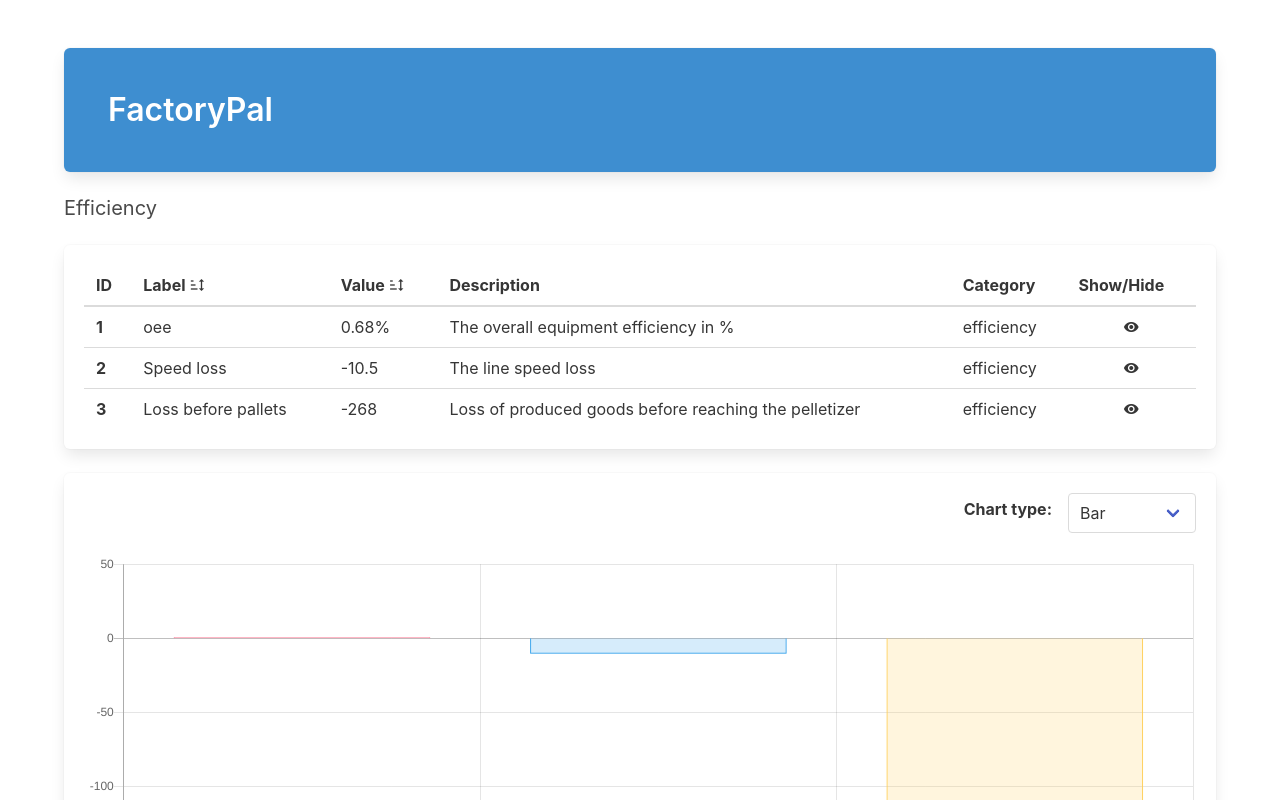
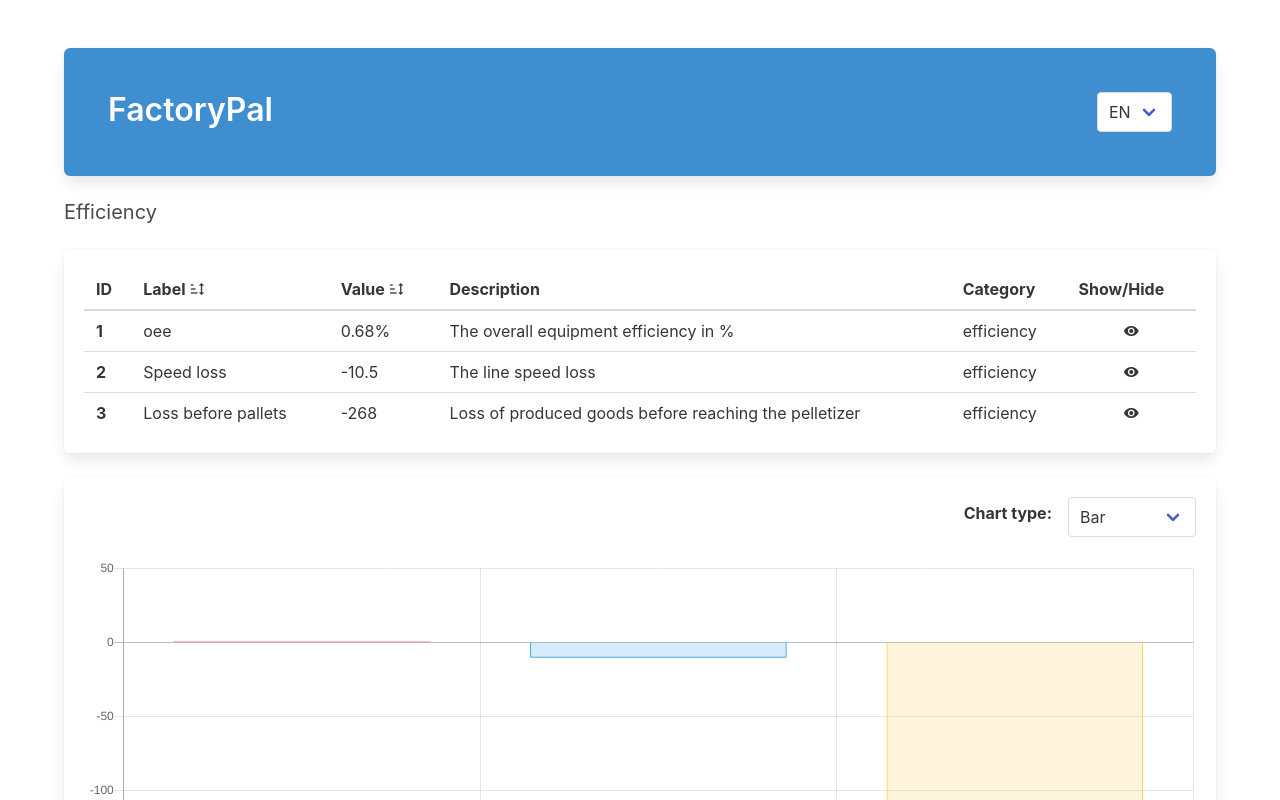
Before and after one commit to JoaoPCAzevedo/factorypal, a React (Create React App) app: page / in a window 1280 px wide. Shown: the top 800 px of the page. Built offline with nearby package versions, Linux system fonts and the light colour scheme.

Commit message:
Add translation switcher

```diff
--- a/package.json
+++ b/package.json
@@ -9,8 +9,12 @@
     "bulma": "^0.9.2",
     "chart.js": "^2.9.4",
     "chartjs-plugin-datalabels": "^0.7.0",
+    "i18next": "^19.9.1",
+    "i18next-browser-languagedetector": "^6.0.1",
+    "i18next-http-backend": "^1.1.1",
     "react": "^17.0.1",
     "react-dom": "^17.0.1",
+    "react-i18next": "^11.8.8",
     "react-scripts": "4.0.2",
     "typescript": "^4.1.5",
     "web-vitals": "^1.1.0"
--- a/src/App.tsx
+++ b/src/App.tsx
@@ -1,9 +1,11 @@
 /** Load dependencies */
 import React from "react";
 import { ChartType } from "chart.js";
+import { useTranslation } from "react-i18next";
 
 /** Load components */
 import { ChartColors } from "./components/Chart";
+import LanguageSwitcher from "./components/LanguageSwitcher";
 import DataShow from "./components/DataShow";
 
 /** Load types */
@@ -63,29 +65,37 @@ const columnColors: ChartColors = {
 
 /** Component */
 const App: React.FC = () => {
+  const { t } = useTranslation("common");
   return (
     <section className="section">
       <div className="container">
         <section className="hero is-small is-info box">
           <div className="hero-body">
-            <h1 className="title">FactoryPal</h1>
+            <div className="columns">
+              <div className="column is-four-fifths">
+                <h1 className="title">FactoryPal</h1>
+              </div>
+              <div className="column has-text-right">
+                <LanguageSwitcher />
+              </div>
+            </div>
           </div>
         </section>
         <DataShow
-          title={"Efficiency"}
+          title={t("titles.efficiency")}
           titles={titles}
           data={dataEfficiency}
           chartTypes={types}
           chartColors={columnColors}
         />
         <DataShow
-          title={"Shift"}
+          title={t("titles.shift")}
           titles={titles}
           data={dataShift}
           chartTypes={types}
         />
         <DataShow
-          title={"Downtime"}
+          title={t("titles.downtime")}
           titles={titles}
           data={dataDowntine}
           chartTypes={types}
--- /dev/null
+++ b/src/components/LanguageSwitcher.tsx
@@ -0,0 +1,28 @@
+/** Load dependencies */
+import React from "react";
+import { useTranslation } from "react-i18next";
+
+/** Load components */
+import Select from "./Select";
+
+/** Configs */
+const languages = ["en", "de"];
+
+/** Component */
+const LanguageSwitcher: React.FC = () => {
+  const { i18n } = useTranslation();
+
+  return (
+    <div className="select">
+      <Select
+        name="language-switcher"
+        className="is-uppercase"
+        data={languages}
+        onChange={(e) => i18n.changeLanguage(e.target.value)}
+        selected={i18n.language}
+      />
+    </div>
+  );
+};
+
+export default LanguageSwitcher;
--- a/src/components/Select.tsx
+++ b/src/components/Select.tsx
@@ -7,6 +7,7 @@ interface SelectProps {
   className?: string;
   onChange: (event: React.ChangeEvent<HTMLSelectElement>) => void;
   data: string[];
+  selected?: string;
 }
 
 /** Component */
@@ -15,6 +16,7 @@ const Select: React.FunctionComponent<SelectProps> = ({
   className,
   data,
   onChange,
+  selected,
 }) => {
   return (
     <select
@@ -22,6 +24,7 @@ const Select: React.FunctionComponent<SelectProps> = ({
       className={className}
       onChange={(e) => onChange(e)}
       data-testid="change-select"
+      value={selected}
     >
       {data.map((eachData) => (
         <option key={eachData} value={eachData}>
--- /dev/null
+++ b/src/i18n.js
@@ -0,0 +1,31 @@
+/** Load dependencies */
+import i18n from "i18next";
+import { initReactI18next } from "react-i18next";
+import Backend from "i18next-http-backend";
+import LanguageDetector from "i18next-browser-languagedetector";
+
+/** Load translations */
+import common_en from "./translations/en/common.json";
+import common_de from "./translations/de/common.json";
+
+i18n
+  .use(Backend)
+  .use(LanguageDetector)
+  .use(initReactI18next)
+  .init({
+    fallbackLng: "en",
+    debug: true,
+    react: {
+      useSuspense: false,
+    },
+    resources: {
+      en: {
+        common: common_en,
+      },
+      de: {
+        common: common_de,
+      },
+    },
+  });
+
+export default i18n;
--- a/src/index.tsx
+++ b/src/index.tsx
@@ -1,14 +1,18 @@
-import React from 'react';
-import ReactDOM from 'react-dom';
-import './index.css';
-import App from './App';
-import reportWebVitals from './reportWebVitals';
+import React from "react";
+import ReactDOM from "react-dom";
+import "./index.css";
+import reportWebVitals from "./reportWebVitals";
+import { I18nextProvider } from "react-i18next";
+import App from "./App";
+import i18n from "./i18n";
 
 ReactDOM.render(
   <React.StrictMode>
-    <App />
+    <I18nextProvider i18n={i18n}>
+      <App />
+    </I18nextProvider>
   </React.StrictMode>,
-  document.getElementById('root')
+  document.getElementById("root")
 );
 
 // If you want to start measuring performance in your app, pass a function
--- /dev/null
+++ b/src/translations/de/common.json
@@ -0,0 +1,7 @@
+{
+  "titles": {
+    "efficiency": "Effizienz",
+    "shift": "Verschiebung",
+    "downtime": "Ausfallzeit"
+  }
+}
--- /dev/null
+++ b/src/translations/en/common.json
@@ -0,0 +1,7 @@
+{
+  "titles": {
+    "efficiency": "Efficiency",
+    "shift": "Shift",
+    "downtime": "Downtime"
+  }
+}
```
Also changed, not shown: 1 other file (tests, documents, lock files or other folders).
